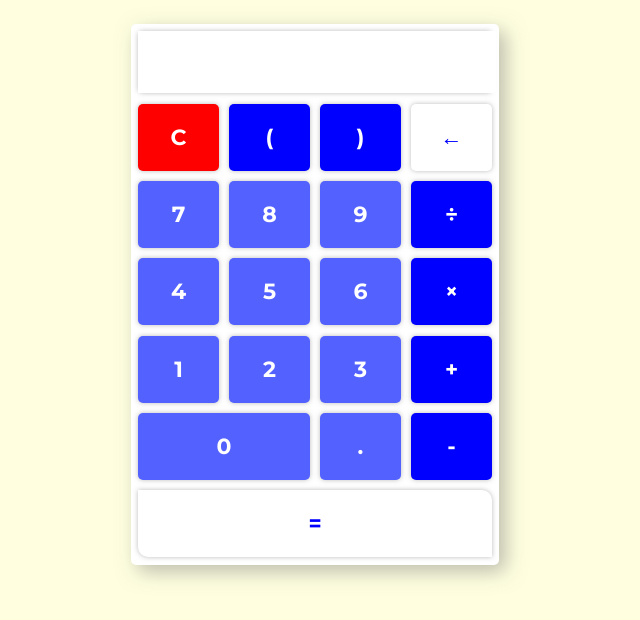
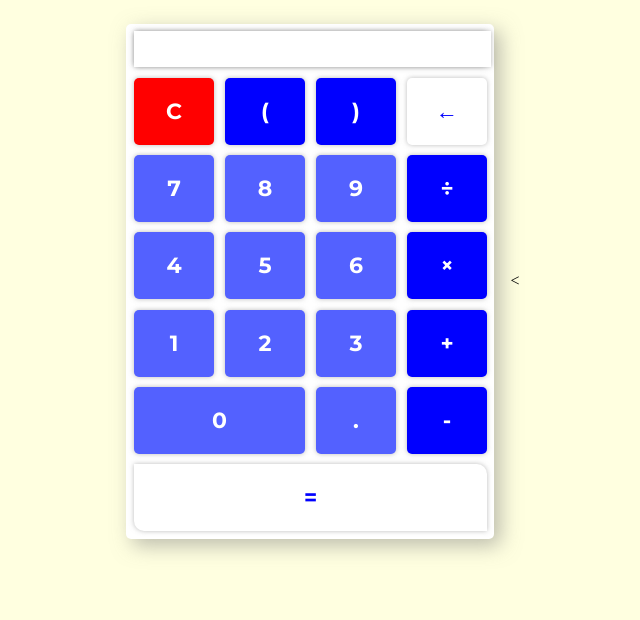
Before and after one commit to AloolXO/Internet_technologies, a plain HTML site: page Ex1_Computing_with_JavaScript/main.html in a window 1280 px wide. Shown: the whole page, without its empty margins (325-965 px from the left). Drawn offline with Linux system fonts and the light colour scheme.

Commit message:
Update 1.1 Ex1

```diff
--- a/Ex1_Computing_with_JavaScript/assets/css/style.css
+++ b/Ex1_Computing_with_JavaScript/assets/css/style.css
@@ -72,11 +72,12 @@ form{
 }
 input{
     width: 100%;
-    height: 60px;
+    height: 100%;
     border:none;
     font-size: 30px;
     outline: none;
     text-align: right;
+    box-shadow: 0 0 5px rgba(122, 122, 122, 0.5);
 }
 .input{
     grid-column: 1/-1;
```
Also changed, not shown: Ex1_Computing_with_JavaScript/main.html (+2 -0 lines).
